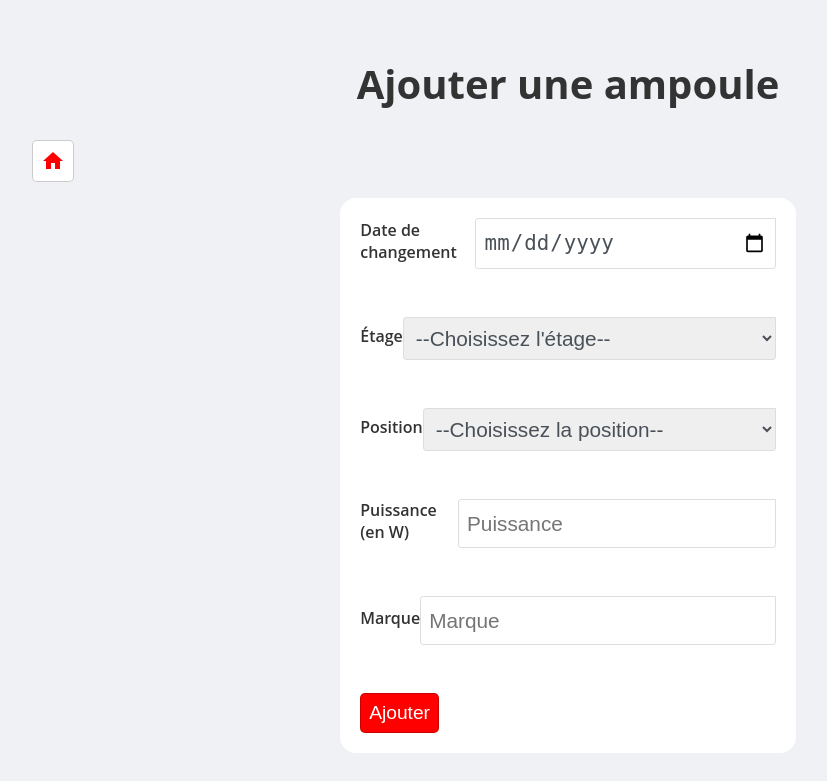
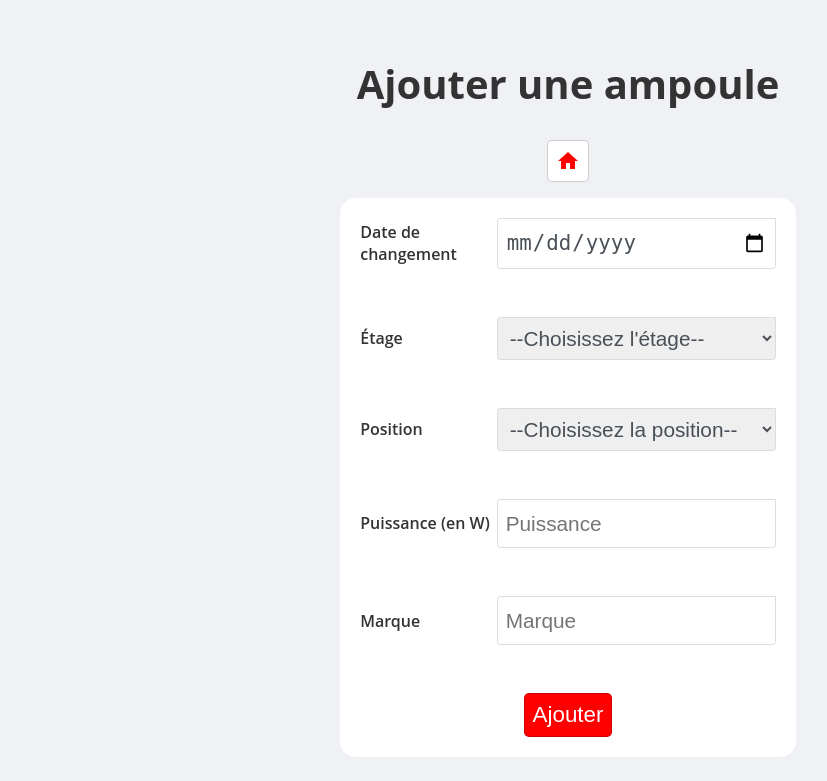
Before and after one commit to Adrien-25/ampoule, a PHP site: page /edit.php in a window 1280 px wide. Shown: the part 71-852 px from the top of the page, without its empty margins (72-899 px from the left). Before the commit the page ends 824 px from the top, so only its background shows below. Run offline with PHP 8.4, Linux system fonts and the light colour scheme.

Commit message:
Update - Finition de la page edit.php

```diff
--- a/edit.php
+++ b/edit.php
@@ -41,7 +41,7 @@
                         <a href="logout.php">
                             <i class="material-icons icon icon-exit">exit_to_app</i>
                         </a>
-                    <div>
+                </div>
                 </nav>
 
             <!--Fin du Header-->
@@ -59,9 +59,11 @@
                 <div class="heading-layout">
                     <h1><?=$type?> une ampoule</h1>
                 </div>
+                <div class="text-center">
                     <a href=index.php class="link-btn">
                         <i class="material-icons icon icon-home">home</i>
                     </a>
+                </div>
 
                 <?php
                 //On va vérifier si on réçoit le formulaire
@@ -173,11 +175,15 @@
                 <div class="form-layout">
                     <form action="" method="post" class="form-edit">
                         <div class="form-group">
-                            <label for="date_changement">Date de changement</label>
+                            <div class="label-layout">
+                                <label for="date_changement">Date de changement</label>
+                            </div>
                             <input type="date" name="date_changement" id="date_changement" placeholder="Date de changement" value="<?=$date; ?>">
                         </div>
                         <div class="form-group">
-                            <label for="etage">Étage</label>
+                            <div class="label-layout" >
+                                <label for="etage">Étage</label>
+                            </div>
                             <select name="etage" id="etage">
                                 <option value=''>--Choisissez l'étage--</option>
                                 <?php
@@ -192,7 +198,9 @@
                                 </select>
                         </div>
                         <div class="form-group">
-                            <label for="position">Position</label>
+                            <div class="label-layout">
+                                <label for="position">Position</label>
+                            </div>
                             <select name="position" id="position">
                                 <?php
                                     if(!isset($_GET['edit'])){
@@ -212,15 +220,19 @@
 
                         </div>
                         <div class="form-group">
-                            <label for="puissance">Puissance (en W)</label>
+                            <div class="label-layout">
+                                <label for="puissance">Puissance (en W)</label>
+                            </div>
                             <input type="text" name="puissance" id="puissance" placeholder="Puissance" value="<?=$puissance; ?>">
                         </div>
                         <div class="form-group">
-                            <label for="marque">Marque</label>
+                            <div class="label-layout">
+                                <label for="marque">Marque</label>
+                                </div>
                             <input type="text" name="marque" id="marque" placeholder="Marque" value="<?=$marque; ?>">
                         </div>
 
-                        <div>
+                        <div class="form-btn">
                             <?php
                                 if(isset($_GET['id']) && isset($_GET['edit'])){
                                     $textButton = "Modifier";
@@ -263,6 +275,5 @@
             </div>
         </div>
     </div>
-<script src="app.js"></script>
 </body>
 </html>
```
